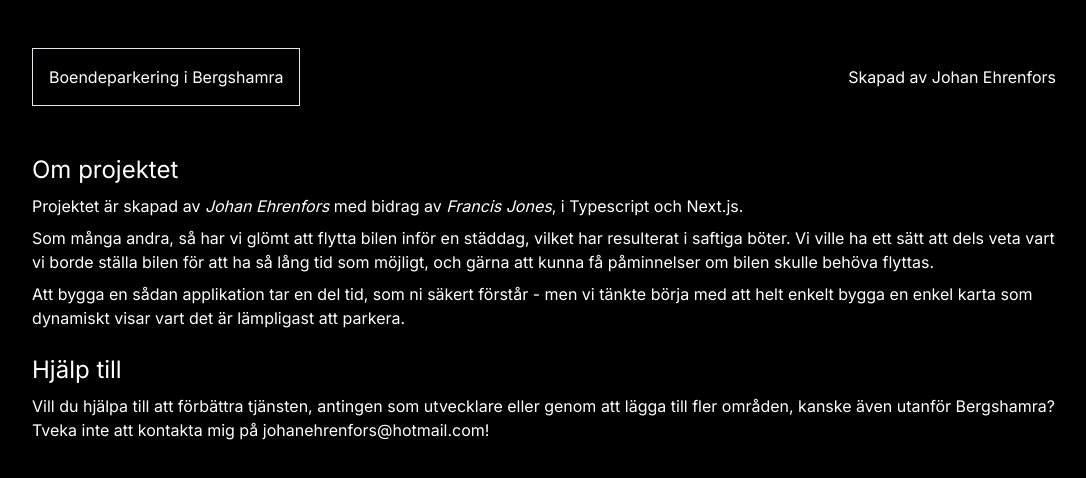
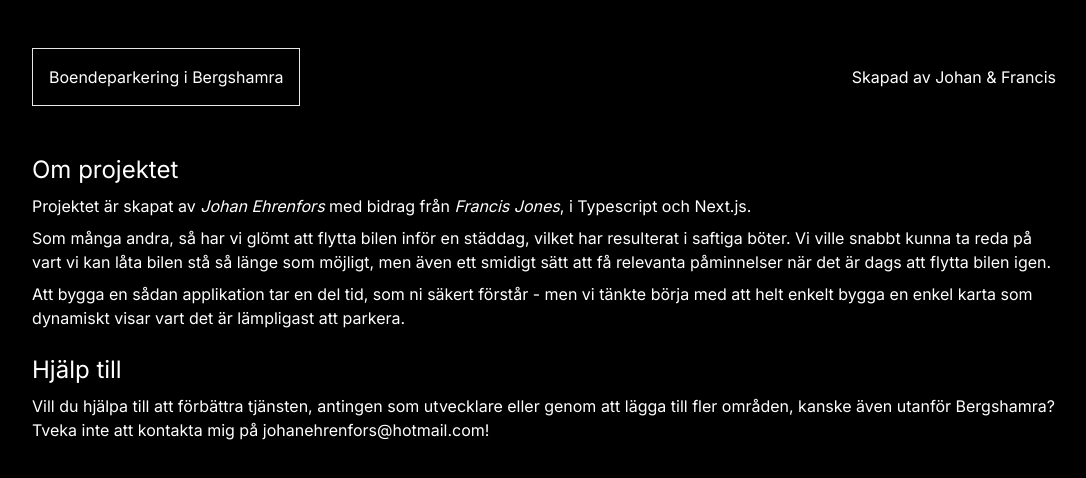
Before and after one commit to johanehr/parking-reminder-frontend, a Next.js app: page /about in a window 1280 px wide. Shown: the top 478 px of the page, without its empty margins (96-1182 px from the left). Built offline with nearby package versions, Linux system fonts and the light colour scheme.

Commit message:
small grammatical corrections

```diff
--- a/src/app/about/page.tsx
+++ b/src/app/about/page.tsx
@@ -12,7 +12,7 @@ export default function About() {
         </h1>
 
         <p className="mt-2">
-          Projektet är skapad av   <a
+          Projektet är skapat av   <a
             className="lg:pointer-events-auto pointer-events-none italic hover:underline"
             href="https://www.johanehrenfors.se"
             target="_blank"
@@ -20,7 +20,7 @@ export default function About() {
           >
             Johan Ehrenfors&nbsp;
           </a>
-         med bidrag av&nbsp;
+         med bidrag från&nbsp;
           <a
             className="lg:pointer-events-auto pointer-events-none italic hover:underline"
             href="https://www.fullstackfrancis.com"
@@ -34,8 +34,7 @@ export default function About() {
 
         <p className="mt-2">
           Som många andra, så har vi glömt att flytta bilen inför en städdag, vilket har resulterat i saftiga böter.
-          Vi ville ha ett sätt att dels veta vart vi borde ställa bilen för att ha så lång tid som möjligt,
-          och gärna att kunna få påminnelser om bilen skulle behöva flyttas.
+          Vi ville snabbt kunna ta reda på vart vi kan låta bilen stå så länge som möjligt, men även ett smidigt sätt att få relevanta påminnelser när det är dags att flytta bilen igen.
         </p>
 
         <p className="mt-2">
--- a/src/app/elements/header.tsx
+++ b/src/app/elements/header.tsx
@@ -14,7 +14,7 @@ export default function Header() {
         target="_blank"
         rel="author"
       >
-        Skapad av Johan Ehrenfors
+        Skapad av Johan & Francis
       </a>
     </div>
   )
```
